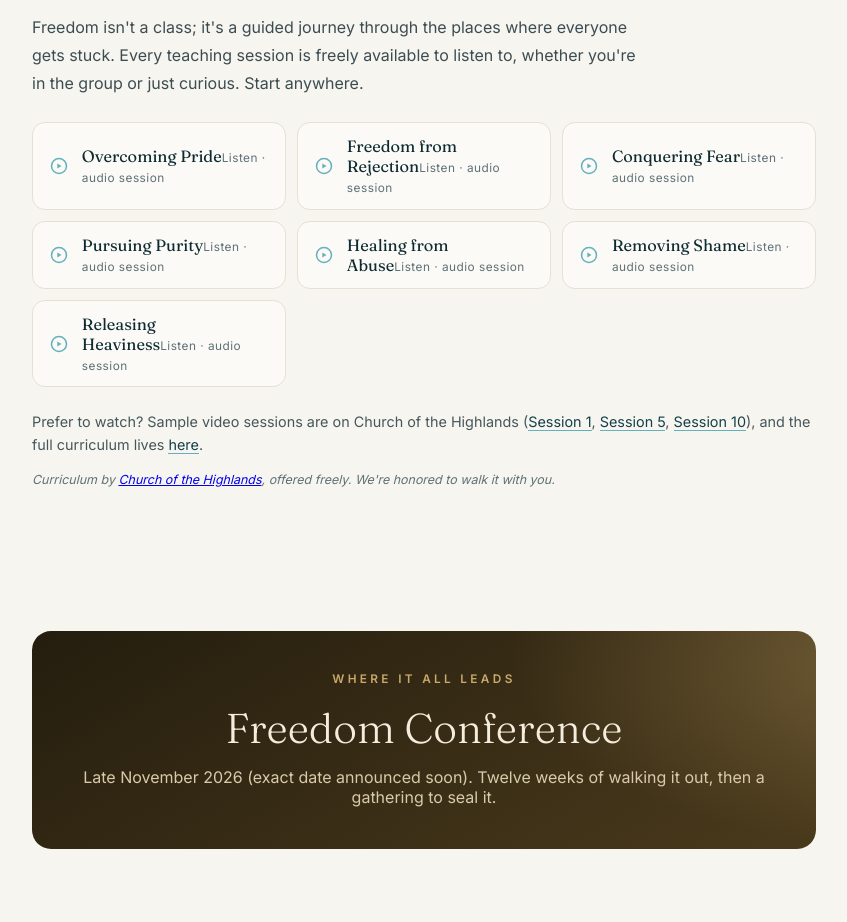
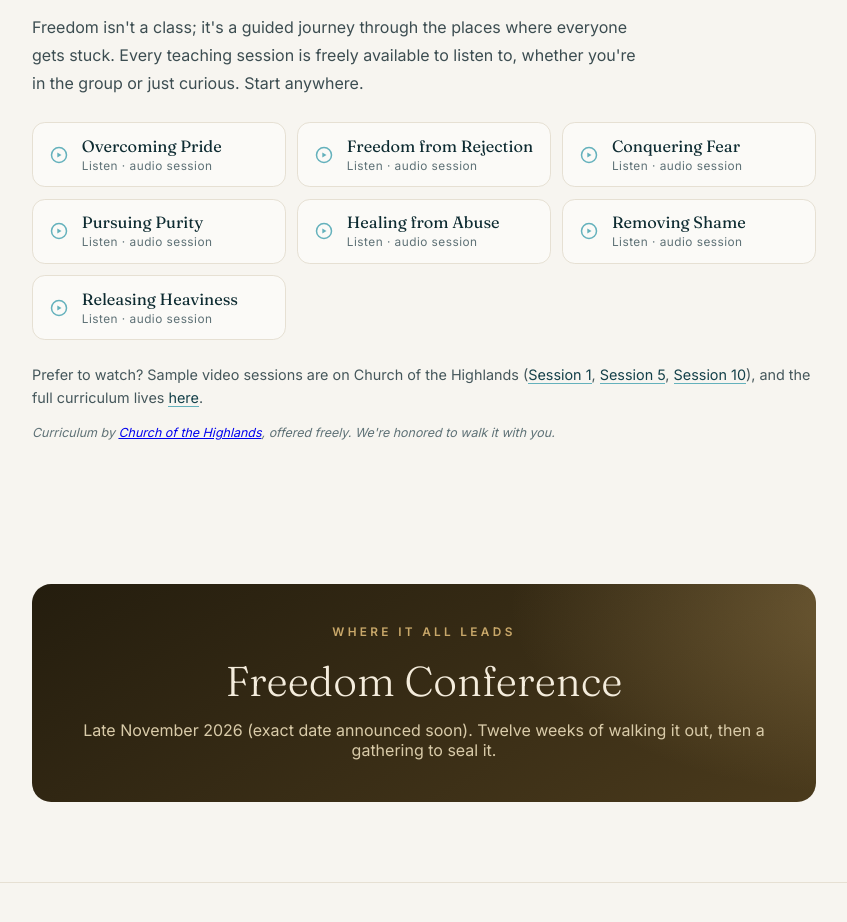
Before and after one commit to mirage-faith/web, a website: page public/freedom/index.html in a window 1280 px wide. Shown: the part 1433-2355 px from the top of the page, without its empty margins (216-1063 px from the left). Drawn offline with Linux system fonts and the light colour scheme.

Commit message:
Freedom: fix session-link layout (stack title over subtitle)
Co-Authored-By: Claude Fable 5 <noreply@anthropic.com>

```diff
--- a/public/freedom/index.html
+++ b/public/freedom/index.html
@@ -135,8 +135,9 @@
     }
     .sess:hover { border-color: var(--teal); background: #ffffff; }
     .sess .ic { flex: none; color: var(--teal); }
+    .sess .body { display: flex; flex-direction: column; line-height: 1.25; }
     .sess .st { font-family: Fraunces, Georgia, serif; font-size: 1.02rem; color: var(--teal-ink); }
-    .sess .sk { font-size: .74rem; color: var(--muted, #5e7176); margin-top: .1rem; letter-spacing: .04em; }
+    .sess .sk { font-size: .74rem; color: var(--muted, #5e7176); margin-top: .15rem; letter-spacing: .04em; }
     .libnote { margin-top: 1.4rem; font-size: .9rem; color: #45575b; line-height: 1.6; }
     .libnote a { color: var(--teal-deep, #144049); border-bottom: 1px solid var(--teal); text-decoration: none; }
     .credit { margin-top: 1rem; font-size: .78rem; color: var(--muted, #5e7176); font-style: italic; }
@@ -344,7 +345,7 @@
         }
         const play = '<svg class="ic" width="20" height="20" viewBox="0 0 24 24" fill="none" stroke="currentColor" stroke-width="1.8" stroke-linecap="round" stroke-linejoin="round"><circle cx="12" cy="12" r="9"></circle><path d="M10 9l5 3-5 3z" fill="currentColor" stroke="none"></path></svg>';
         document.getElementById("sessions").innerHTML = res.sessions.map(x =>
-          `<a class="sess" href="${x.url}" target="_blank" rel="noopener">${play}<span><span class="st">${x.title}</span><span class="sk">Listen &middot; audio session</span></span></a>`).join("");
+          `<a class="sess" href="${x.url}" target="_blank" rel="noopener">${play}<span class="body"><span class="st">${x.title}</span><span class="sk">Listen &middot; audio session</span></span></a>`).join("");
         document.getElementById("libnote").innerHTML =
           `Prefer to watch? Sample video sessions are on Church of the Highlands (` +
           res.videos.map((v, i) => `<a href="${v.url}" target="_blank" rel="noopener">${v.title}</a>`).join(", ") +
```
